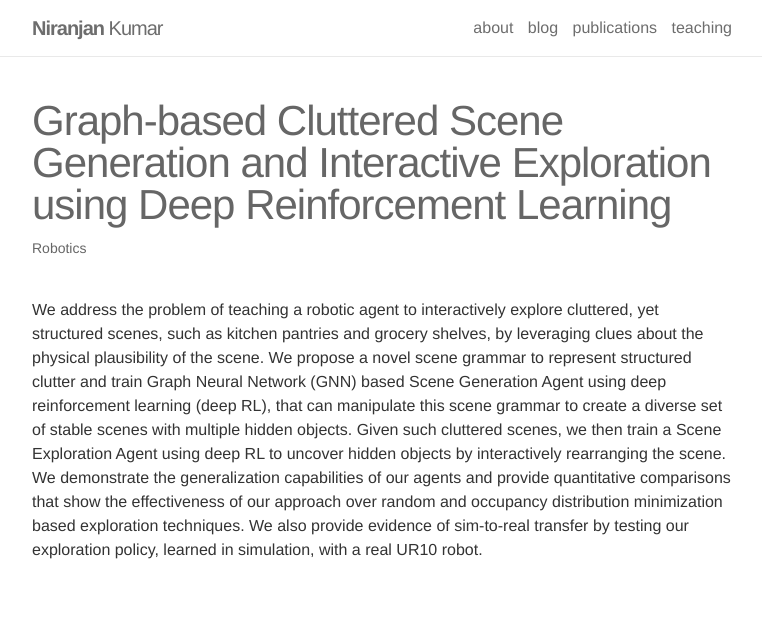
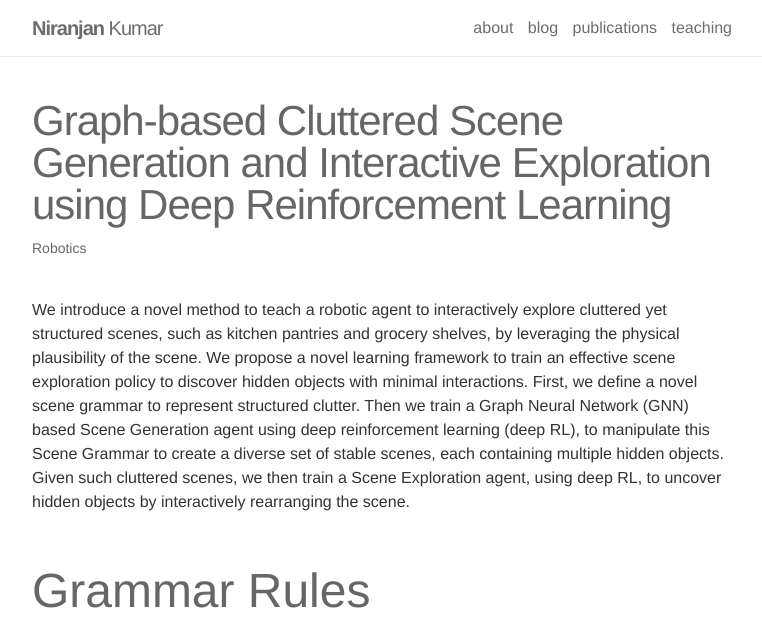
Before and after one commit to kniranjankumar/pre_2024_website, a Jekyll site: the page built from _projects/5_clutr.markdown, in a window 1280 px wide and 1256 px high. Shown: the top 625 px of the window, without its empty margins (258-1020 px from the left). Built offline with Jekyll 4.4.1, drawn with Linux system fonts in a browser that asks for light colours; nearby versions of some CDN libraries; some of the changed text lies outside the part shown; grey boxes are pictures that could not be loaded.

Commit message:
adding grammar rules, objectset link

```diff
--- a/_projects/5_clutr.markdown
+++ b/_projects/5_clutr.markdown
@@ -5,4 +5,15 @@
 img: /assets/img/real_clutter.jpg
 ---
 
-We address the problem of teaching a robotic agent to interactively explore cluttered, yet structured scenes, such as kitchen pantries and grocery shelves, by leveraging clues about the physical plausibility of the scene. We propose a novel scene grammar to represent structured clutter and train Graph Neural Network (GNN) based Scene Generation Agent using deep reinforcement learning (deep RL), that can manipulate this scene grammar to create a diverse set of stable scenes with multiple hidden objects. Given such cluttered scenes, we then train a Scene Exploration Agent using deep RL to uncover hidden objects by interactively rearranging the scene. We demonstrate the generalization capabilities of our agents and provide quantitative comparisons that show the effectiveness of our approach over random and occupancy distribution minimization based exploration techniques. We also provide evidence of sim-to-real transfer by testing our exploration policy, learned in simulation, with a real UR10 robot.
+We introduce a novel method to teach a robotic agent to interactively explore cluttered yet structured scenes, such as kitchen pantries and grocery shelves, by leveraging the physical plausibility of the scene. We propose a novel learning framework to train an effective scene exploration policy to discover hidden objects with minimal interactions.
+First, we define a novel scene grammar to represent structured clutter. Then we train a Graph Neural Network (GNN) based Scene Generation agent using deep reinforcement learning (deep RL), to manipulate this Scene Grammar to create a diverse set of stable scenes, each containing multiple hidden objects.
+Given such cluttered scenes, we then train a Scene Exploration agent, using deep RL, to uncover hidden objects by interactively rearranging the scene.
+
+# Grammar Rules
+
+Below is al list of all the grammar rules used in our experiments (7 objects)
+![Image](../assets/img/grammar_rules.png)
+
+## Links:
+
+1. 14 object dataset source: https://www.turbosquid.com/3d-models/3d-model-supermarket-shelves-pack-pasta/1089057
```
Also changed, not shown: 1 other file.
